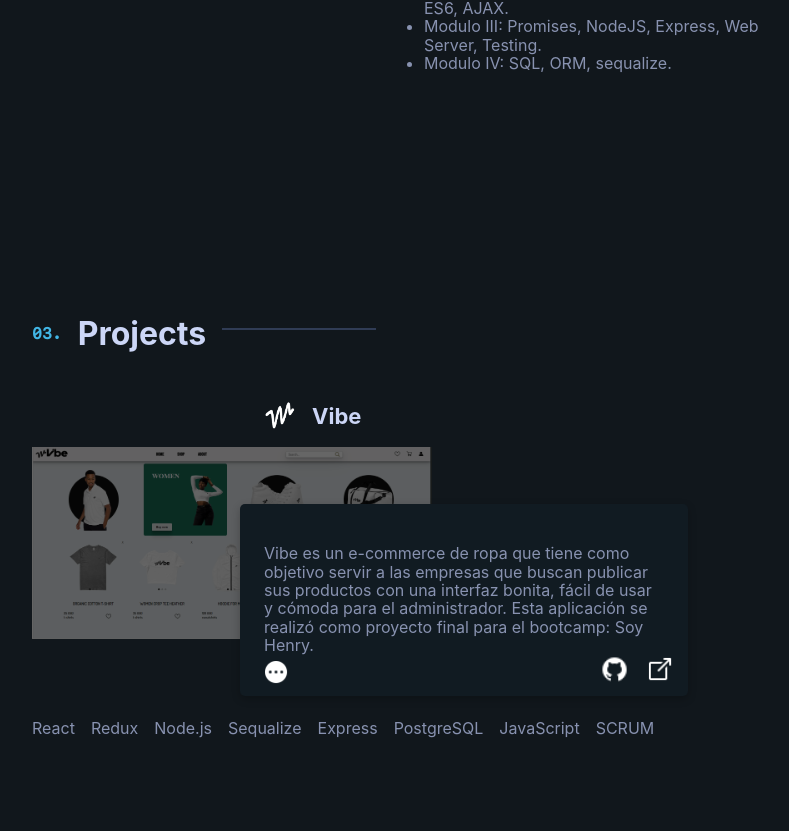
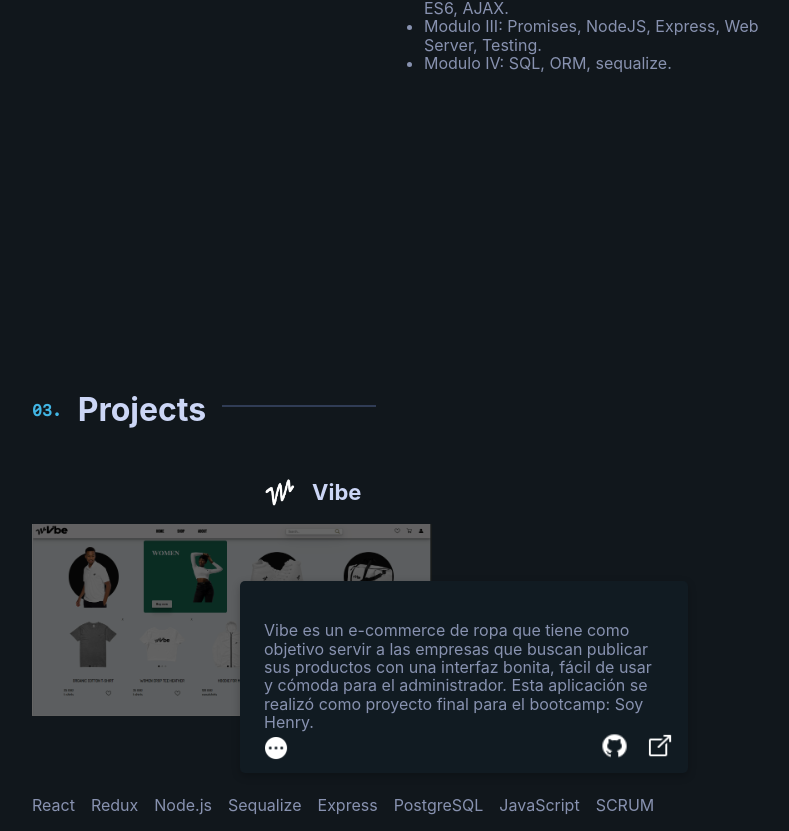
Before and after one commit to TomasAlcaraz/portfolio, a React (Vite) app: page / in a window 1280 px wide. Shown: the part 3109-3940 px from the top of the page, without its empty margins (224-1013 px from the left). Built offline with nearby package versions, Linux system fonts and the light colour scheme.

Commit message:
sdasdxzdds

```diff
--- a/src/components/sections/Project.jsx
+++ b/src/components/sections/Project.jsx
@@ -34,7 +34,7 @@
   display: flex;
   flex-direction: column;
   gap: 3rem;
-  padding-top: 15%;
+  padding-top: 25%;
   @media (max-width: 769px) {
     gap: 7rem;
   }
```
